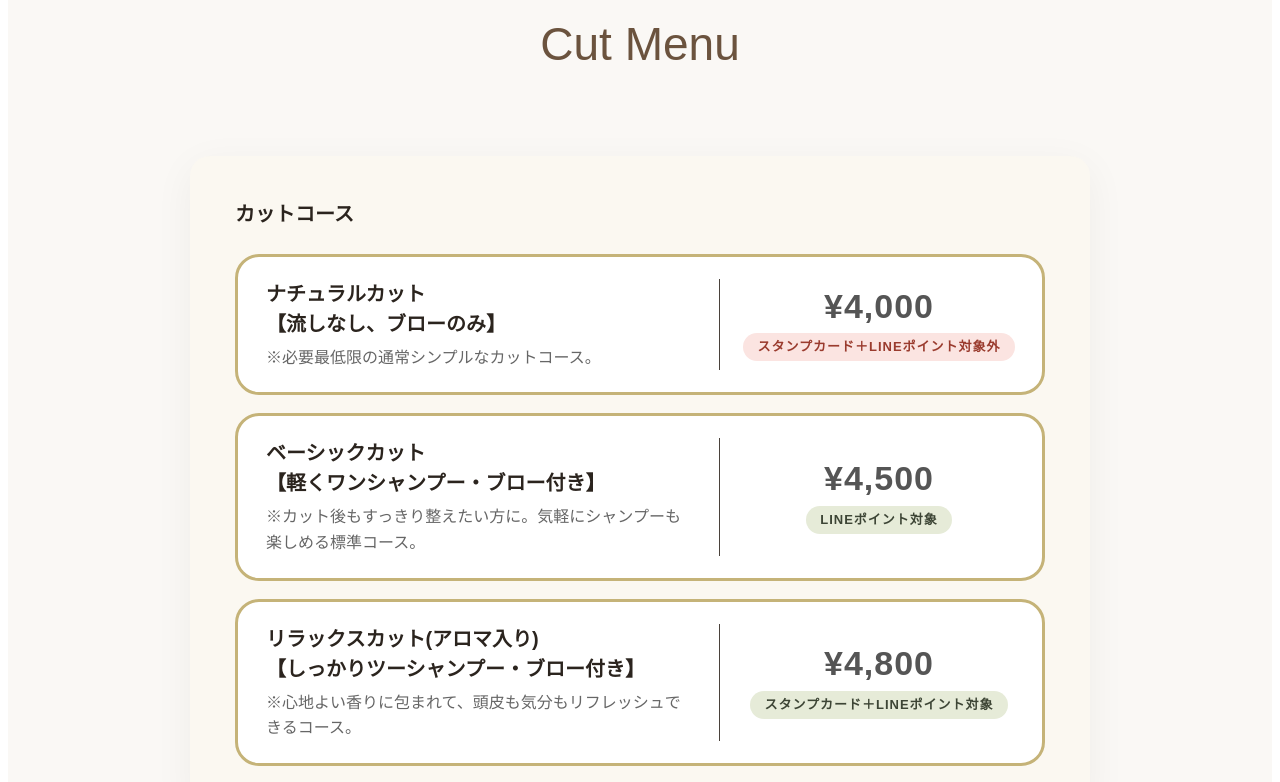
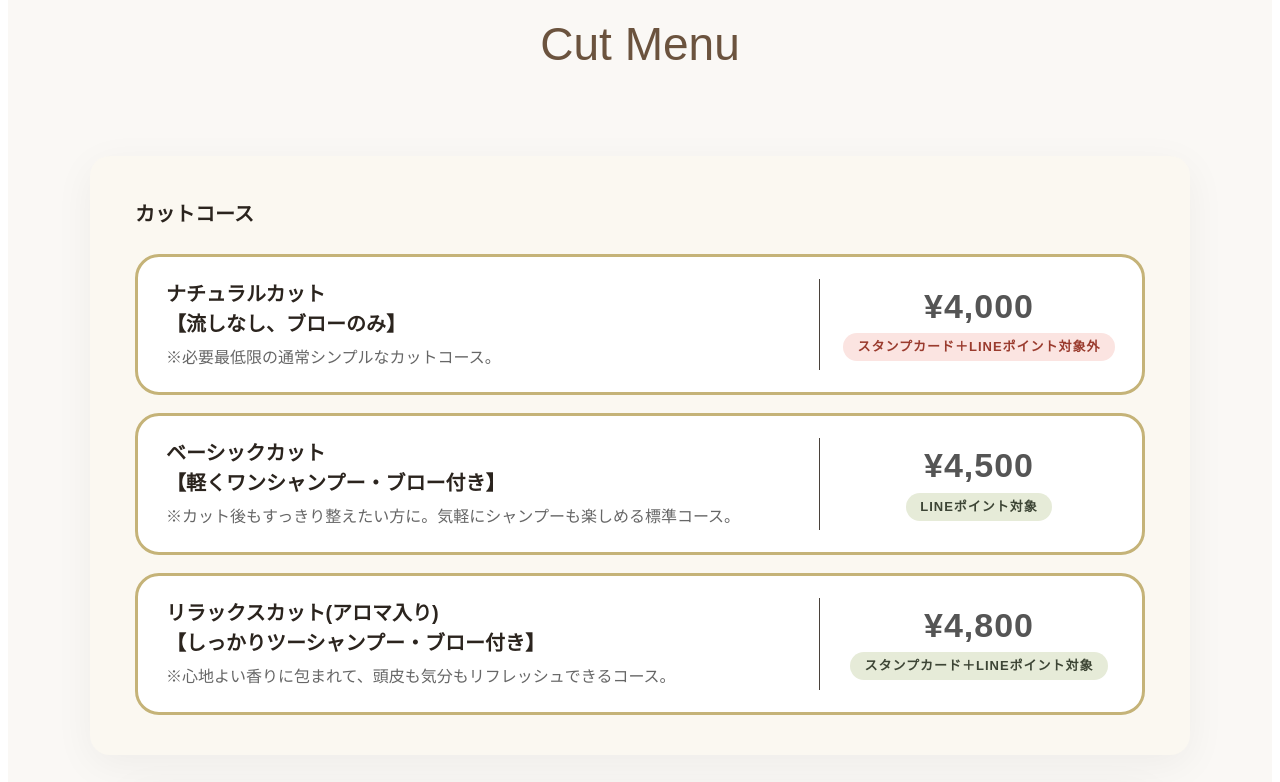
Before and after one commit to choco69papa/top, a plain HTML site: page menu/cut.html in a window 1280 px wide. Shown: the part 1970-2752 px from the top of the page. Drawn offline with Linux system fonts and the light colour scheme.

Commit message:
Update menu.css

```diff
--- a/menu/menu.css
+++ b/menu/menu.css
@@ -346,7 +346,7 @@ Cut Course Card Style (3メニュー限定)
 .price .container .price-list.cut-course-list,
 .price-list.cut-course-list {
     width: 100%;
-    width: min(100%, 900px);
+    max-width: 1100px;
     margin-left: auto;
     margin-right: auto;
     box-sizing: border-box;
```
